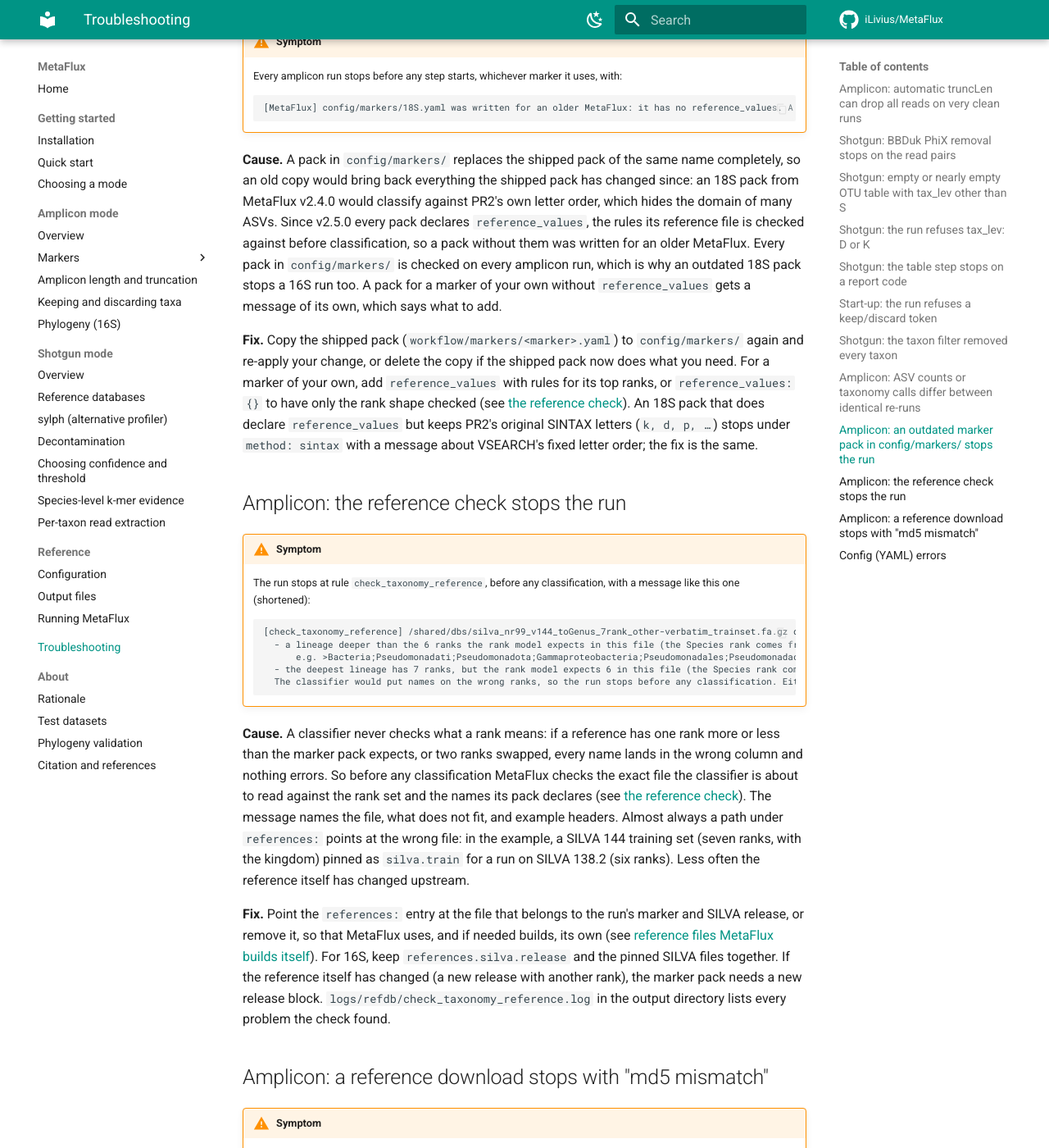
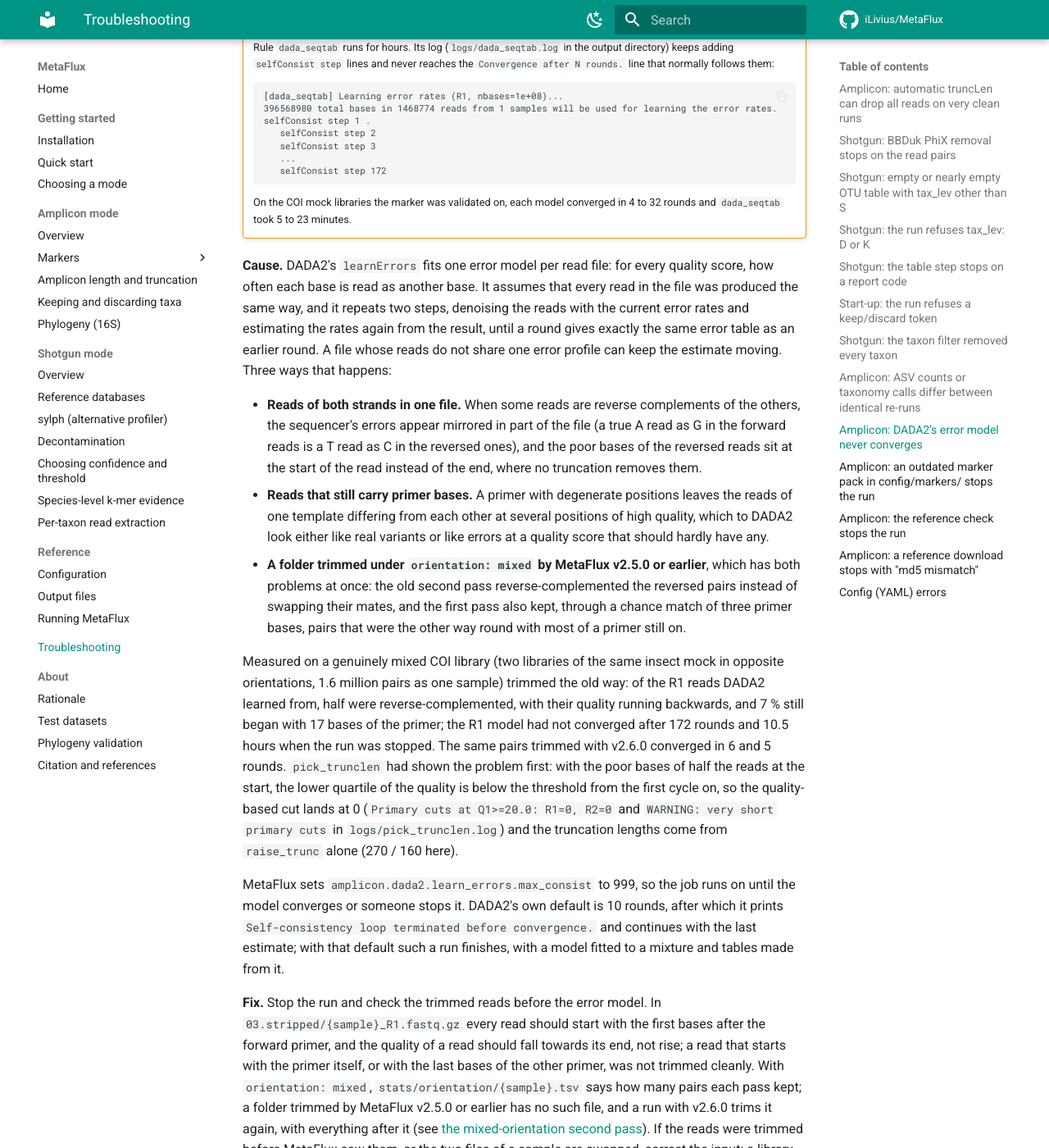
Before and after one commit to iLivius/MetaFlux, an MkDocs documentation site: the page built from docs/troubleshooting.md, in a window 1280 px wide and 1400 px high, scrolled down 9868 px. Shown: the whole window at 82% size. Built offline with MkDocs 1.6.1 and Material for MkDocs 9.7.7, drawn with Linux system fonts in a browser that asks for light colours; comment, search, counter and statistics services are not loaded; some of the changed text lies outside the part shown.

Commit message:
Troubleshooting: a DADA2 error model that never converges
A new entry for a dada_seqtab job that runs for hours while its log keeps adding
"selfConsist step" lines: what DADA2's stopping rule is, why reads of both
strands in one file, reads that still carry primer bases, and above all a folder
trimmed under orientation: mixed by MetaFlux v2.5.0 or earlier keep the estimate
moving (measured on a genuinely mixed COI library: 172 rounds and 10.5 hours
without convergence on the old trimming, 6 and 5 rounds on the new), what
pick_trunclen shows first, that MetaFlux's max_consist of 999 lets the job run
on where DADA2's default of 10 would stop with a warning, and what to check in
03.stripped and the orientation table before rerunning with v2.6.0.

````diff
--- a/docs/troubleshooting.md
+++ b/docs/troubleshooting.md
@@ -6,7 +6,8 @@ the read pairs, a shotgun OTU table that comes out empty at a rank other than
 species, a Bracken rank that MetaFlux refuses, a shotgun table step that stops on the
 codes of the Kraken2 reports, a keep/discard token refused at start-up, a shotgun
 taxon filter that removes every taxon, small differences between two runs on the same
-data, an outdated marker pack in `config/markers/`, a reference file that fails the
+data, a DADA2 error model that never converges, an outdated marker pack in
+`config/markers/`, a reference file that fails the
 reference check, a reference download that fails its md5 check, and YAML mistakes in
 the config. Each entry gives the symptom, the reason behind it, and what to change.
 
@@ -447,6 +448,80 @@ then no longer changes the result:
   `min_boot: 80` in only one of those three, so `keep: [k__Fungi]` kept the ASV in 1 run
   and removed it in the other 10.
 
+## Amplicon: DADA2's error model never converges
+
+!!! warning "Symptom"
+
+    Rule `dada_seqtab` runs for hours. Its log (`logs/dada_seqtab.log` in the output
+    directory) keeps adding `selfConsist step` lines and never reaches the
+    `Convergence after N rounds.` line that normally follows them:
+
+    ```text
+    [dada_seqtab] Learning error rates (R1, nbases=1e+08)...
+    396568980 total bases in 1468774 reads from 1 samples will be used for learning the error rates.
+    selfConsist step 1 .
+       selfConsist step 2
+       selfConsist step 3
+       ...
+       selfConsist step 172
+    ```
+
+    On the COI mock libraries the marker was validated on, each model converged in 4 to
+    32 rounds and `dada_seqtab` took 5 to 23 minutes.
+
+**Cause.** DADA2's `learnErrors` fits one error model per read file: for every quality
+score, how often each base is read as another base. It assumes that every read in the
+file was produced the same way, and it repeats two steps, denoising the reads with the
+current error rates and estimating the rates again from the result, until a round gives
+exactly the same error table as an earlier round. A file whose reads do not share one
+error profile can keep the estimate moving. Three ways that happens:
+
+- **Reads of both strands in one file.** When some reads are reverse complements of the
+  others, the sequencer's errors appear mirrored in part of the file (a true A read as G
+  in the forward reads is a T read as C in the reversed ones), and the poor bases of the
+  reversed reads sit at the start of the read instead of the end, where no truncation
+  removes them.
+- **Reads that still carry primer bases.** A primer with degenerate positions leaves the
+  reads of one template differing from each other at several positions of high quality,
+  which to DADA2 look either like real variants or like errors at a quality score that
+  should hardly have any.
+- **A folder trimmed under `orientation: mixed` by MetaFlux v2.5.0 or earlier**, which
+  has both problems at once: the old second pass reverse-complemented the reversed pairs
+  instead of swapping their mates, and the first pass also kept, through a chance match
+  of three primer bases, pairs that were the other way round with most of a primer still
+  on.
+
+Measured on a genuinely mixed COI library (two libraries of the same insect mock in
+opposite orientations, 1.6 million pairs as one sample) trimmed the old way: of the R1
+reads DADA2 learned from, half were reverse-complemented, with their quality running
+backwards, and 7 % still began with 17 bases of the primer; the R1 model had not
+converged after 172 rounds and 10.5 hours when the run was stopped. The same pairs
+trimmed with v2.6.0 converged in 6 and 5 rounds. `pick_trunclen` had shown the problem
+first: with the poor bases of half the reads at the start, the lower quartile of the
+quality is below the threshold from the first cycle on, so the quality-based cut lands at
+0 (`Primary cuts at Q1>=20.0: R1=0, R2=0` and `WARNING: very short primary cuts` in
+`logs/pick_trunclen.log`) and the truncation lengths come from `raise_trunc` alone
+(270 / 160 here).
+
+MetaFlux sets `amplicon.dada2.learn_errors.max_consist` to 999, so the job runs on until
+the model converges or someone stops it. DADA2's own default is 10 rounds, after which it
+prints `Self-consistency loop terminated before convergence.` and continues with the last
+estimate; with that default such a run finishes, with a model fitted to a mixture and
+tables made from it.
+
+**Fix.** Stop the run and check the trimmed reads before the error model. In
+`03.stripped/{sample}_R1.fastq.gz` every read should start with the first bases after the
+forward primer, and the quality of a read should fall towards its end, not rise; a read
+that starts with the primer itself, or with the last bases of the other primer, was not
+trimmed cleanly. With `orientation: mixed`, `stats/orientation/{sample}.tsv` says how
+many pairs each pass kept; a folder trimmed by MetaFlux v2.5.0 or earlier has no such
+file, and a run with v2.6.0 trims it again, with everything after it (see
+[the mixed-orientation second pass](amplicon/overview.md#the-mixed-orientation-second-pass)).
+If the reads were trimmed before MetaFlux saw them, or the two files of a sample are
+swapped, correct the input: a library in which every pair is swapped is run with its two
+files swapped and `orientation: fixed`, a library with pairs in both orientations with
+`mixed`.
+
 ## Amplicon: an outdated marker pack in `config/markers/` stops the run
 
 !!! warning "Symptom"
````
